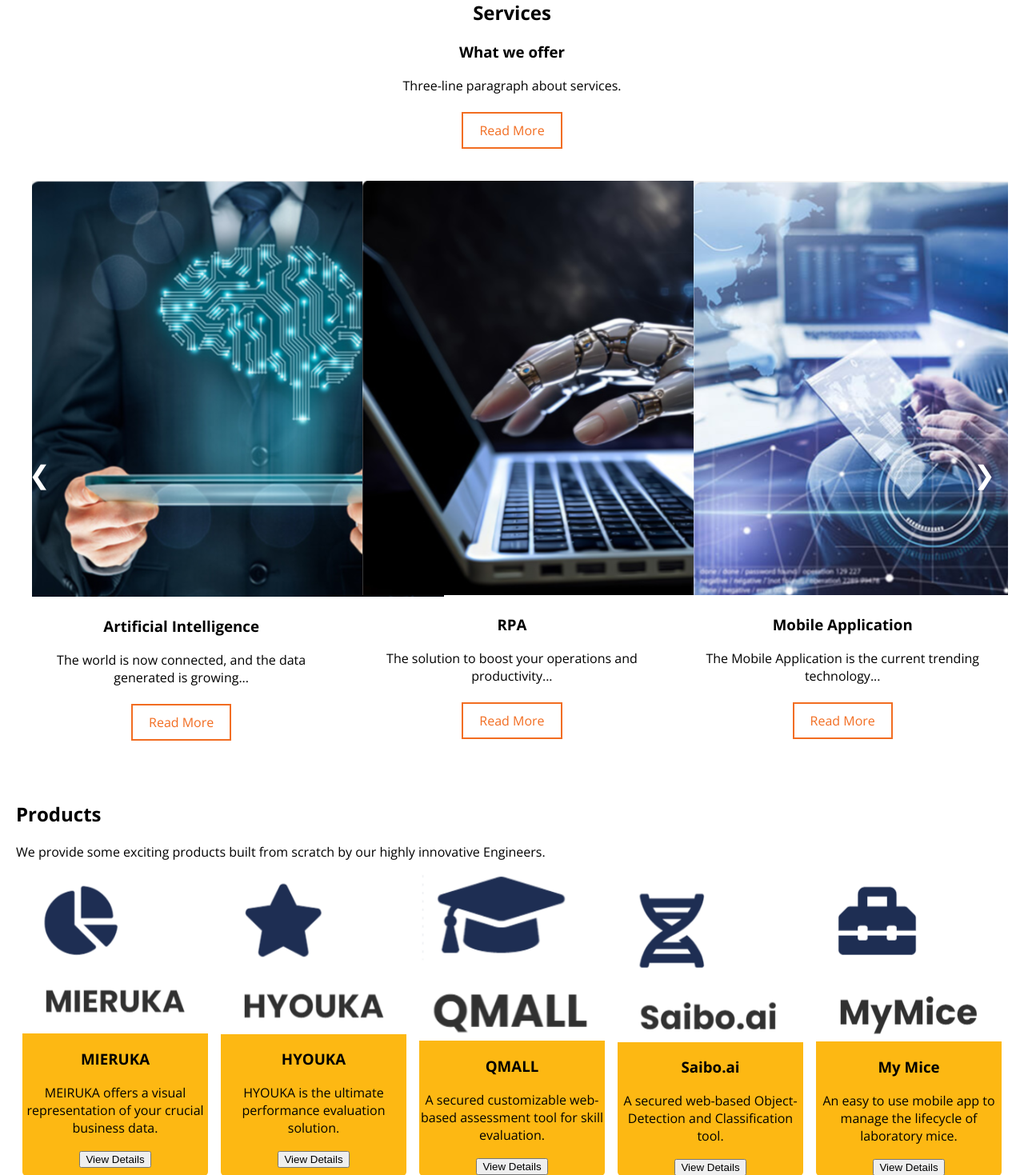
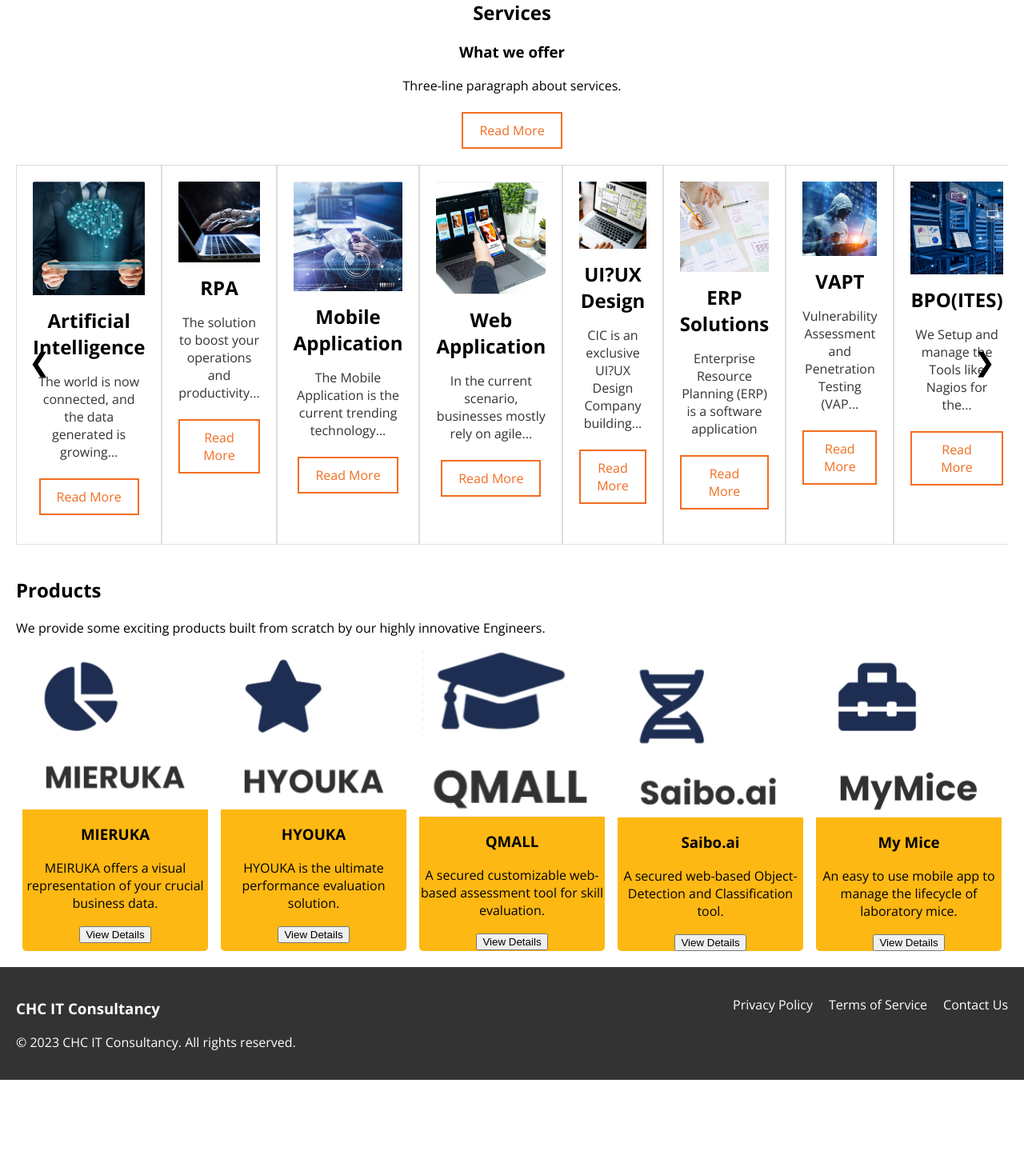
Before and after one commit to juzzvarshi7/CIC_WEB, a PHP site: page / in a window 1280 px wide. Shown: the part 577-2046 px from the top of the page at 80% size. After the commit the page ends 1927 px from the top, so only its background shows below. Run offline with PHP 8.4, Linux system fonts and the light colour scheme.

Commit message:
Update styles.css

```diff
--- a/styles.css
+++ b/styles.css
@@ -107,7 +107,7 @@
     border: none;
     font-size: 2rem;
     cursor: pointer;
-    color: white;
+    color: black;
     z-index: 10;
 }
 
@@ -141,8 +141,8 @@
 }
 
 .services-overview {
+    position: relative;
     margin-top: 40px;
-    position: relative;
 }
 
 .services-title {
@@ -157,36 +157,59 @@
 }
 
 .service-box {
-    min-width: 33.33%; /* Adjusted from 33.33% - 40px */
+    background-color: #fff;
+    border: 1px solid #ddd;
     padding: 20px;
     text-align: center;
-    margin: 0 auto;
+    width: calc(25% - 20px); /* Adjust the width to display four boxes per row */
     margin-bottom: 20px;
-    box-sizing: border-box;
 }
 
-.service-prev-btn, .service-next-btn {
+
+/* Styles for the images inside service boxes */
+.service-box img {
+    max-width: 100%; /* Ensure images fit within the box */
+    height: auto; /* Maintain aspect ratio */
+}
+
+/* Styles for the headings and paragraphs */
+.service-box h3 {
+    font-size: 1.5em; /* Adjust the font size */
+    margin: 10px 0; /* Add margin for spacing */
+}
+
+.service-box p {
+    font-size: 1em; /* Adjust the font size */
+    color: #333; /* Set text color */
+}
+
+.services-overview {
+     position: relative;
+}
+
+.services-prev-btn, .services-next-btn {
     position: absolute;
     top: 50%;
     transform: translateY(-50%);
-    background: none;
+    background-color: rgba(0, 0, 0, 0.5);
+    color: #fff;
     border: none;
-    font-size: 2rem;
+    padding: 10px;
     cursor: pointer;
-    color: black;
-    z-index: 10;
 }
 
-.service-prev-btn {
+.services-prev-btn {
     left: 10px;
 }
 
-.service-next-btn {
+.services-next-btn {
     right: 10px;
 }
 
-.services-next-btn {
-    right: 0;
+.services-container {
+    display: flex;
+    flex-wrap: wrap;
+    justify-content: space-between;
 }
 
 .product-boxes {
```
